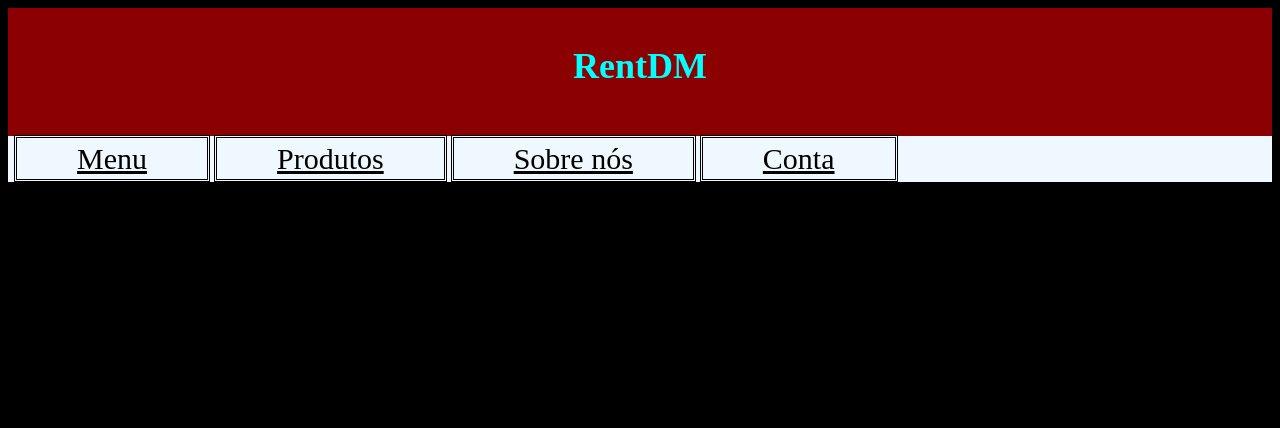
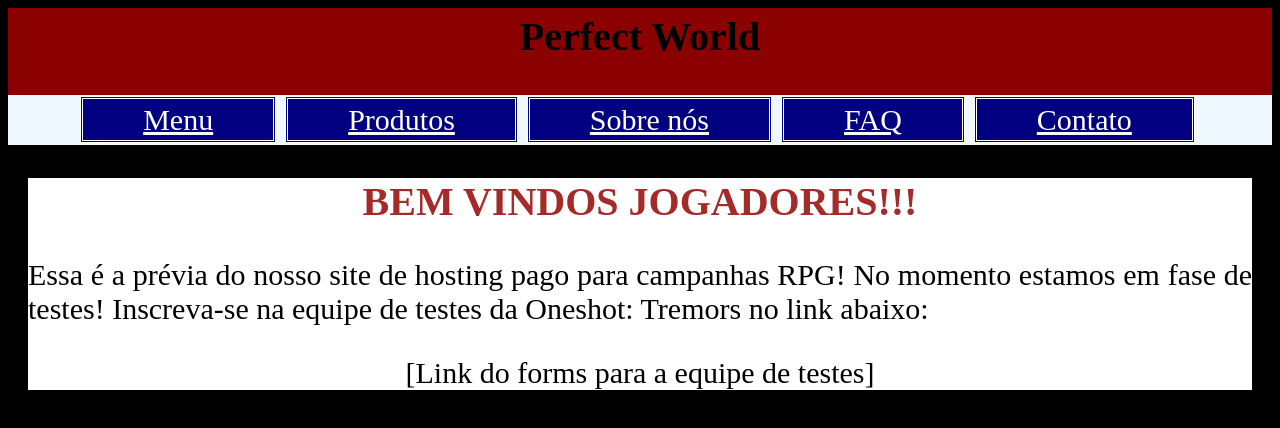
Before and after one commit to TheHalf12/Perfect-World, a plain HTML site: page index.html in a window 1280 px wide. Drawn offline with Linux system fonts and the light colour scheme.

Commit message:
Preview fot the page during test phase
Missing:
-Link for testing team forms
-Detailed info on testing teams

```diff
--- a/index.html
+++ b/index.html
@@ -5,20 +5,32 @@
     <meta charset="UTF-8">
     <meta http-equiv="X-UA-Compatible" content="IE=edge">
     <meta name="viewport" content="width=device-width, initial-scale=1.0">
-    <title>RentDM</title>
+    <title>Perfect World</title>
 </head>
+
 <body>
     <header>
-        <div class="banner">
-            <h1>RentDM</h1>
+        <div>
+            <h1>Perfect World</h1>
         </div>
     </header>
+
     <nav>
-        <div class="navbar">
+        <div>
             <a href="index.html">Menu</a>
             <a href="">Produtos</a>
             <a href="">Sobre nós</a>
-            <a href="">Conta</a>
+            <a href="">FAQ</a>
+            <a href="">Contato</a>
         </div>
     </nav>
+
+    <section>
+        <div>
+            <h1>BEM VINDOS JOGADORES!!!</h1>
+
+            <p>Essa é a prévia do nosso site de hosting pago para campanhas RPG! No momento estamos em fase de testes! Inscreva-se na equipe de testes da Oneshot: Tremors no link abaixo:</p>
+            <p class="link">[Link do forms para a equipe de testes]</p>
+        </div>
+    </section>
 </html>
--- a/style.css
+++ b/style.css
@@ -2,28 +2,31 @@ body {
     background-color: black;
 }
 
-.banner {
-    padding-top: 1%;
-    padding-bottom: 2%;
+header h1 {
+    margin: auto;
+    padding-top: 5px;
+    padding-bottom: 35px;
     text-align: center;
     background-color: darkred;
-    color: aqua;
+    color: black;
     font-family: papyrus, 'Times New Roman', serif;
-    font-size: large;
+    font-size: 40px;
 }
 
 nav {
     background-color: aliceblue;
-    padding: 6px
+    padding: 8px;
+    text-align: center;
 }
 
-.navbar {
+nav div {
     display: inline;
 }
 
-.navbar a{
+nav div a{
+    background-color: navy;
     text-align:center;
-    color: black;
+    color: white;
     padding-top: 4px;
     padding-bottom: 4px;
     padding-left: 60px;
@@ -31,4 +34,28 @@ nav {
     font-size: 30px;
     font-family: 'Times New Roman', sans-serif;
     border-style: double;
+    margin-left: auto;
+    margin-right: 5px;
 }
+
+section div {
+    background-color: white;
+    margin-left: 20px;
+    margin-right: 20px;
+}
+
+section div h1 {
+    color: brown;
+    text-align: center;
+    font-size: 40px;
+}
+
+section div p {
+    text-align: justify;
+    font-size: 30px;
+}
+
+.link {
+    text-align: center;
+    font-size: 30px;
+}
```
